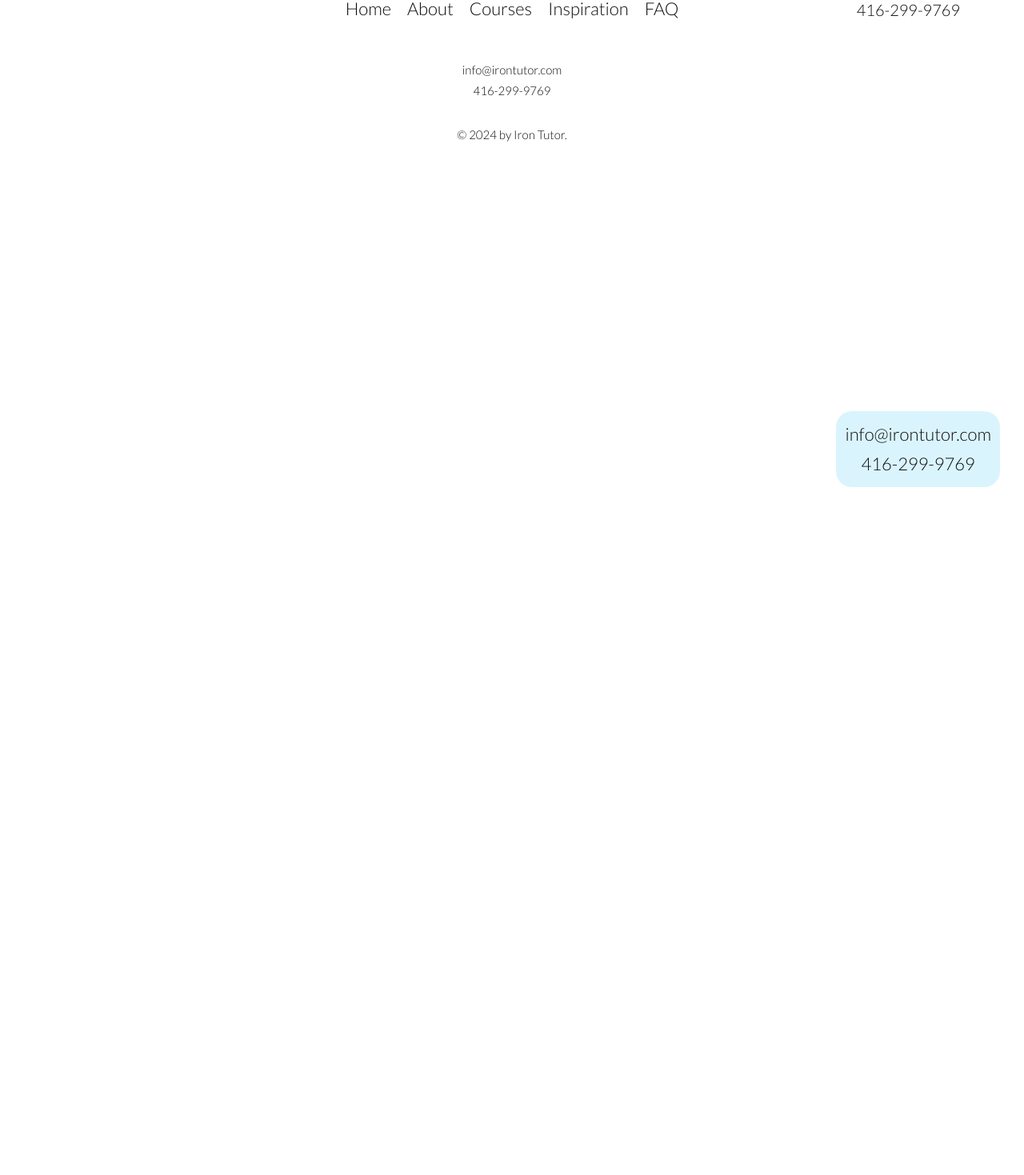
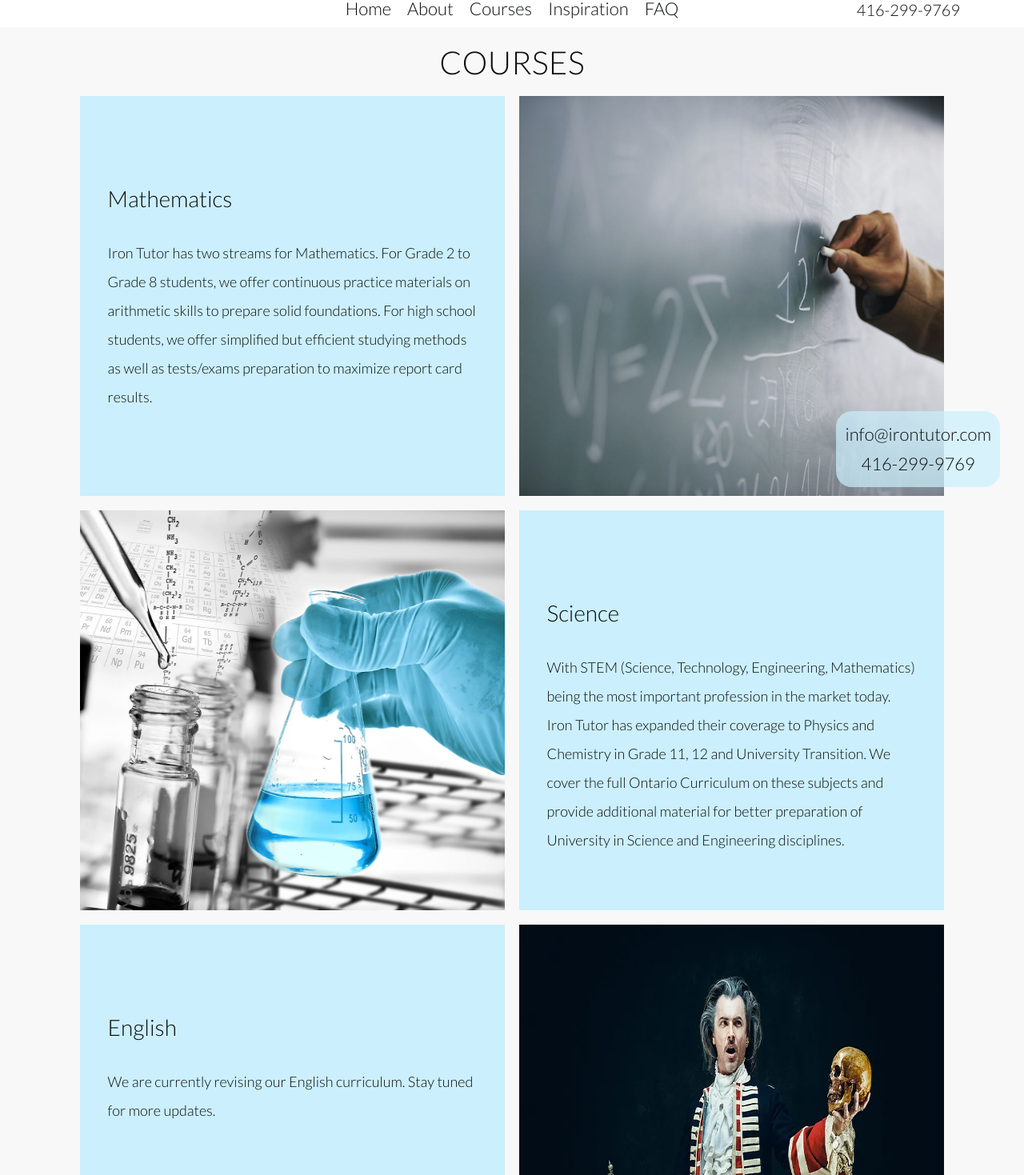
Before and after one commit to ceciaups/IronTutor, a React (Vite) app: page /courses in a window 1280 px wide. Shown: the part 161-1630 px from the top of the page at 80% size. Before the commit the page ends 800 px from the top, so only its background shows below. Built offline with nearby package versions, Linux system fonts and the light colour scheme.

Commit message:
Update courses page styles

```diff
--- a/src/App.css
+++ b/src/App.css
@@ -80,7 +80,10 @@ a:visited {
   --home-msg-height: 126px;
   --about-width: 466px;
   --about-height: 852px;
+  --courses-height: 500px;
+  --courses-width: 462px;
   --flex-gap: 10px;
+  --courses-padding: 80px;
   --gray000: #B7B7B7;
   --gray010: rgb(219, 219, 219, 0.2);
   --gray020: #567077;
@@ -88,7 +91,7 @@ a:visited {
   --gray040: #898989;
   --gray090: #0A0C0D;
   --blue000: rgb(203, 239, 252, 0.7);
-  --blue010: #A0DEF8;
+  --blue010: rgb(203, 239, 252);
   --blue020: #47C2F4;
   --blue030: #1094c4;
 }
@@ -248,7 +251,7 @@ main {
   gap: var(--size-s);
   height: 319px;
   padding: calc(var(--size-xxs) * 2) 0;
-  background-color: var(--blue010);
+  background-color: var(--blue020);
   line-height: 1.65;
   font-size: var(--size-xs);
 }
@@ -272,7 +275,7 @@ main {
   line-height: 2;
 }
 .home-location-1, .home-location-3 {
-  background-color: var(--blue010);
+  background-color: var(--blue020);
 }
 .home-location-2 {
   background-color: var(--gray000);
@@ -376,6 +379,39 @@ gmp-map {
 }
 
 /* 5. COURSES STYLES */
+#sec-courses {
+  background-color: var(--gray010);
+  padding: var(--size-s);
+  display: flex;
+  flex-flow: column nowrap;
+  gap: var(--size-xs);
+}
+.courses {
+  display: flex;
+  flex-flow: row nowrap;
+  height: var(--courses-height);
+  width: 100%;
+  padding: 0 var(--courses-padding);
+  gap: var(--size-xs);
+}
+.courses * {
+  width: calc((100% - var(--size-xs)) / 2);
+}
+.courses-info {
+  background-color: var(--blue010);
+  padding: 100px 0;
+  line-height: 2;
+  text-align: left;
+  display: flex;
+  flex-flow: column nowrap;
+  align-items: center;
+  justify-content: flex-start;
+  gap: var(--size-m);
+  font-size: var(--size-xs);
+}
+.courses-info * {
+  width: var(--courses-width);
+}
 
 
 /* 6. INSPIRATION STYLES */
--- a/src/components/About.jsx
+++ b/src/components/About.jsx
@@ -1,15 +1,15 @@
 export default function About() {
   return (
     <section id="sec-about">
-      <div class="about-wrapper">
-        <div class="about about-info">
-          <div class="about-info-1">
+      <div className="about-wrapper">
+        <div className="about about-info">
+          <div className="about-info-1">
             <h2>ABOUT US</h2>
-            <p>In 2002, two alumni's from University of Toronto Faculty of Engineering started Iron Tutor. Seeing the dramatic changes of Ontario high school curriculum, especially the elimination of the Grade 13/OAC decision, we feel there is urgency to help students to build a better foundation and preparation for post-secondary studies specializing in Math, Science as well as English. Since then, thousands of students have joined Iron Tutor hence successfully progressed to Universities/Colleges. Many of them become next generation professionals in their own industry now.<br/><br/>Iron Tutor has since expanded to multiple locations and with COVID hitting the world in 2020. Iron Tutor has seamlessly transitioned to online zoom class learning extending our availability to other areas like Oakville, Newmarket and Aurora. We are thankful to the continuous support as well as trust from all parents and the community.<br/><br/>We look forward to continue working with the young generation to develop the future professionals representation our region.</p>
+            <p>In 2002, two alumni's from University of Toronto Faculty of Engineering started Iron Tutor. Seeing the dramatic changes of Ontario high school curriculum, especially the elimination of the Grade 13/OAC decision, we feel there is urgency to help students to build a better foundation and preparation for post-secondary studies specializing in Math, Science as well as English. Since then, thousands of students have joined Iron Tutor hence successfully progressed to Universities/Colleges. Many of them become next generation professionals in their own industry now.<br/><br/>Iron Tutor has since expanded to multiple locations and with COVID hitting the world in 2020. Iron Tutor has seamlessly transitioned to online zoom className learning extending our availability to other areas like Oakville, Newmarket and Aurora. We are thankful to the continuous support as well as trust from all parents and the community.<br/><br/>We look forward to continue working with the young generation to develop the future professionals representation our region.</p>
           </div>
-          <p class="about-small">Contact us at 416-299-9769 or info@irontutor.com if you want to<br/>be part of our study group.</p>
+          <p className="about-small">Contact us at 416-299-9769 or info@irontutor.com if you want to<br/>be part of our study group.</p>
         </div>
-        <img class="about" src="public/about1.jpg" alt="Environment of Iron Tutor office"/>
+        <img className="about about-info-2" src="public/about1.jpg" alt="Environment of Iron Tutor office"/>
       </div>
       <img src="public/about.jpg" alt="Environment of Iron Tutor office"/>
     </section>
--- a/src/components/Courses.jsx
+++ b/src/components/Courses.jsx
@@ -1,9 +1,28 @@
-import {useState, useEffect} from "react";
-
 export default function Courses() {
   return (
     <section id="sec-courses">
-
+      <h2>COURSES</h2>
+      <div class="courses courses-1">
+        <div class="courses-info">
+          <h3>Mathematics</h3>
+          <p>Iron Tutor has two streams for Mathematics. For Grade 2 to Grade 8 students, we offer continuous practice materials on arithmetic skills to prepare solid foundations.  For high school students, we offer simplified but efficient studying methods as well as tests/exams preparation to maximize report card results.</p>
+        </div>
+        <img src="public/math.jpg"/>
+      </div>
+      <div class="courses courses-2">
+        <img src="public/chem.jpg"/>
+        <div class="courses-info">
+          <h3>Science</h3>
+          <p>With STEM (Science, Technology, Engineering, Mathematics) being the most important profession in the market today. Iron Tutor has expanded their coverage to Physics and Chemistry in Grade 11, 12 and University Transition. We cover the full Ontario Curriculum on these subjects and provide additional material for better preparation of University in Science and Engineering disciplines.</p>
+        </div>
+      </div>
+      <div class="courses courses-3">
+        <div class="courses-info">
+          <h3>English</h3>
+          <p>We are currently revising our English curriculum. Stay tuned for more updates.</p>
+        </div>
+        <img src="public/eng.jpg"/>
+      </div>
     </section>
   )
 }
```
Also changed, not shown: public/eng.jpg (added).
